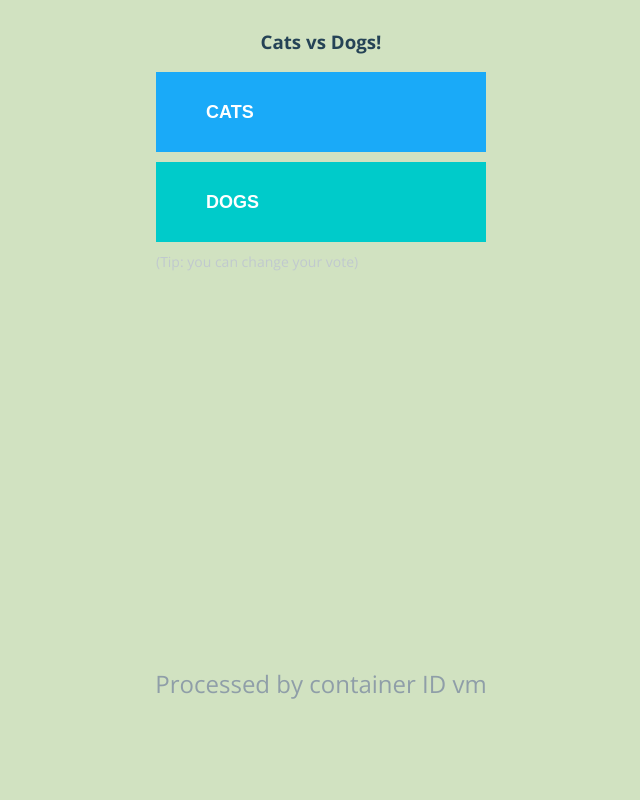
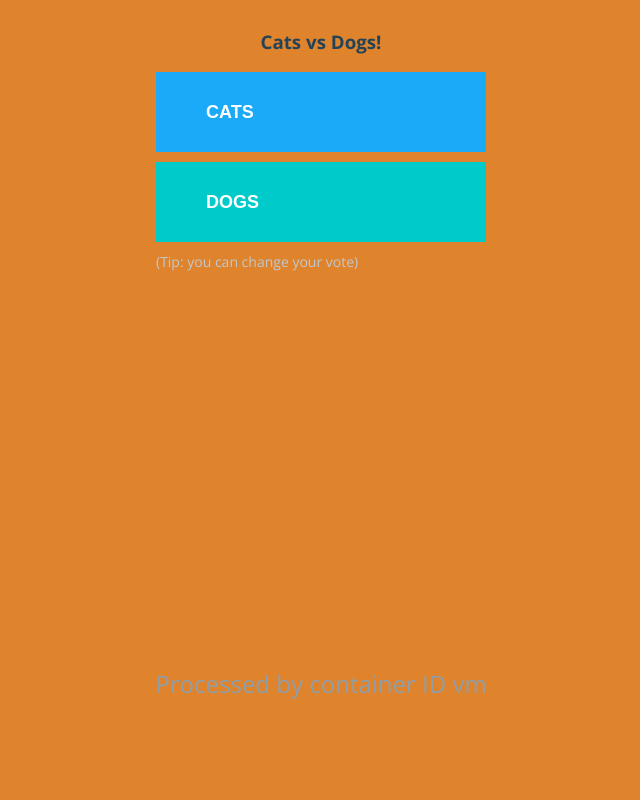
Before and after one commit to ahortalq/vote, a Flask app: page / in a window 1280 px wide. Shown: the whole page, without its empty margins (319-959 px from the left). Run offline with Flask 2, Linux system fonts and the light colour scheme; some libraries are stand-ins or nearby versions.

```diff
--- a/static/stylesheets/style.css
+++ b/static/stylesheets/style.css
@@ -6,7 +6,7 @@
 html,body{
   margin: 0;
   padding: 0;
-  background-color: #d1e2c1;
+  background-color: #df832d;
   height: 100vh;
   font-family: 'Open Sans';
 }
```
